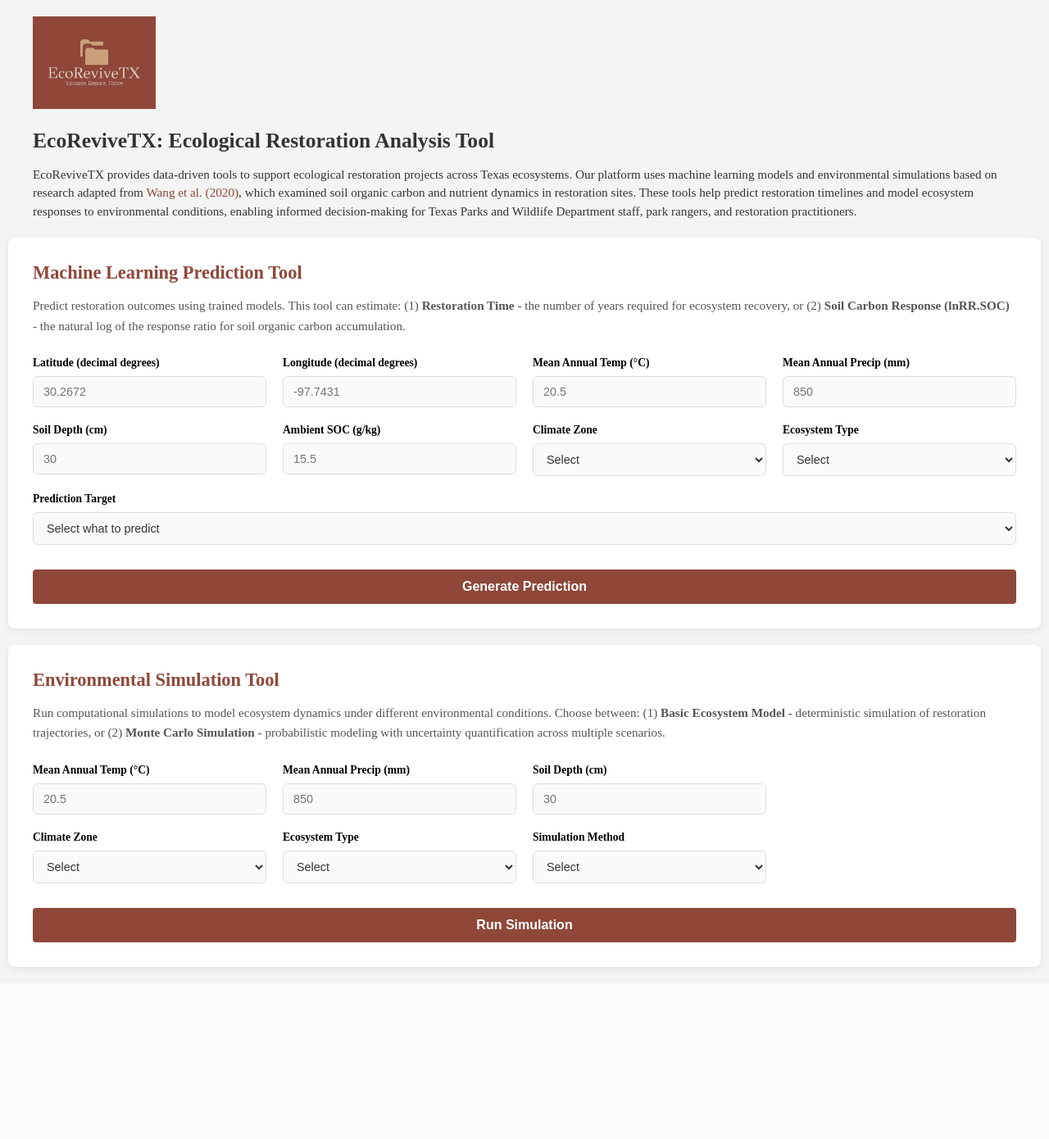
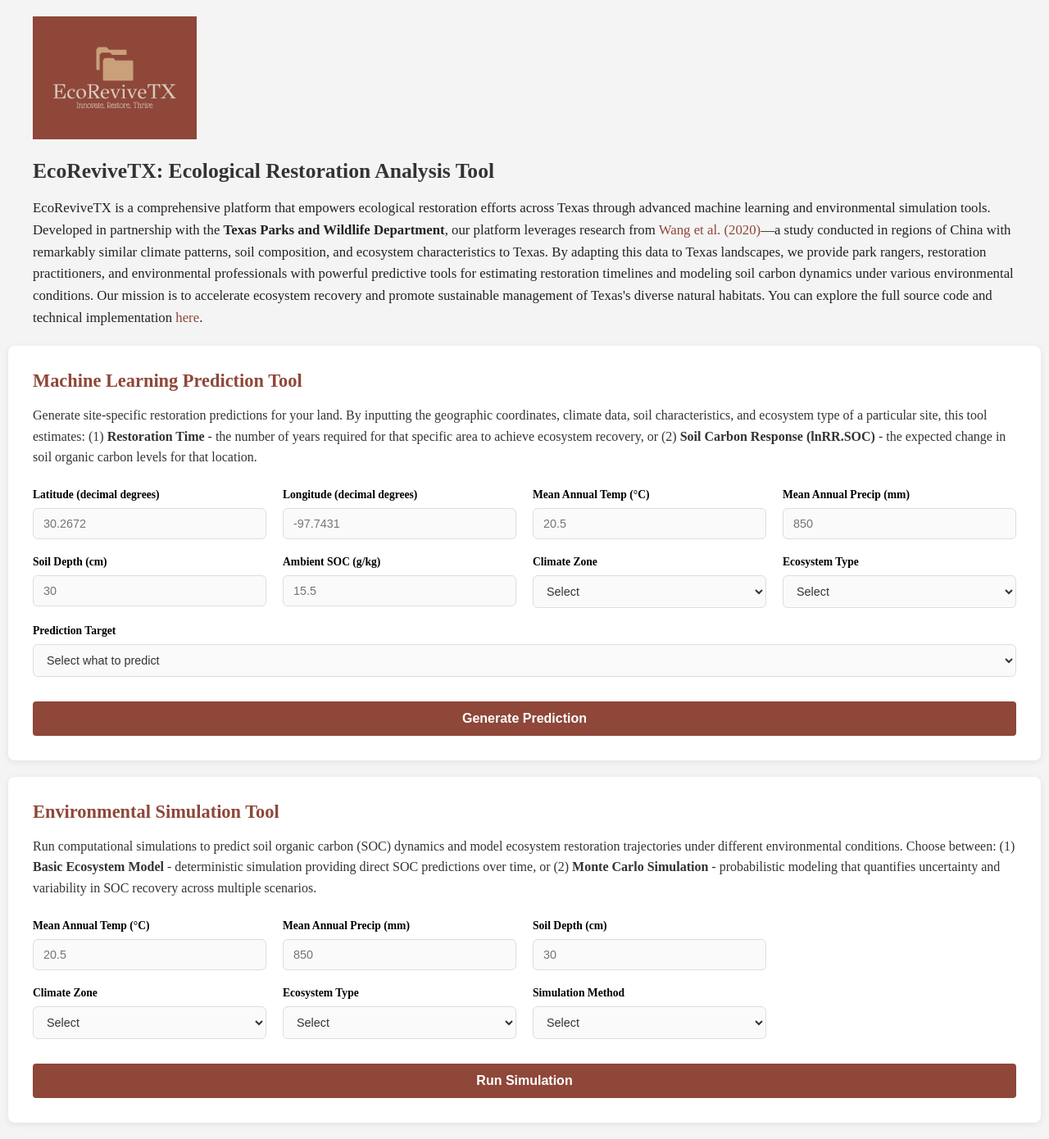
Before and after one commit to AnishK05/EcoReviveTX, a Flask app: page / in a window 1280 px wide. Shown: the whole page at 82% size. Before the commit the page ends 1184 px from the top, so only its background shows below. Run offline with Flask 3, Linux system fonts and the light colour scheme; parts of the project's set-up code (start-up, migrations or seed data) failed here and were passed over.

Commit message:
improving website explanations

```diff
--- a/static/styles.css
+++ b/static/styles.css
@@ -30,7 +30,7 @@ body {
 }
 
 .head-logo {
-    width: 150px;
+    width: 200px;
     height: auto;
     margin-bottom: 10px;
 }
@@ -41,11 +41,11 @@ body {
 }
 
 .introduction {
-    font-size: 0.95em;
+    font-size: 1.05em;
     margin-bottom: 10px;
     font-weight: normal;
-    color: #333;
-    line-height: 1.5;
+    color: #222;
+    line-height: 1.6;
 }
 
 a {
@@ -105,8 +105,8 @@ a:hover {
 }
 
 .tool-description {
-    color: #555;
-    font-size: 0.95em;
+    color: #333;
+    font-size: 1em;
     line-height: 1.6;
     margin-bottom: 25px;
 }
--- a/templates/index.html
+++ b/templates/index.html
@@ -12,13 +12,13 @@
     <div class="header-container">
         <img src="static/ecorevivetx-high-resolution-logo.png" alt="EcoReviveTX Logo" class="head-logo">
         <h1 class="title">EcoReviveTX: Ecological Restoration Analysis Tool</h1>
-        <p class="introduction">EcoReviveTX provides data-driven tools to support ecological restoration projects across Texas ecosystems. Our platform uses machine learning models and environmental simulations based on research adapted from <a href="https://datadryad.org/stash/dataset/doi:10.5061/dryad.msbcc2g0g" target="_blank">Wang et al. (2020)</a>, which examined soil organic carbon and nutrient dynamics in restoration sites. These tools help predict restoration timelines and model ecosystem responses to environmental conditions, enabling informed decision-making for Texas Parks and Wildlife Department staff, park rangers, and restoration practitioners.</p>
+        <p class="introduction">EcoReviveTX is a comprehensive platform that empowers ecological restoration efforts across Texas through advanced machine learning and environmental simulation tools. Developed in partnership with the <strong>Texas Parks and Wildlife Department</strong>, our platform leverages research from <a href="https://datadryad.org/stash/dataset/doi:10.5061/dryad.msbcc2g0g" target="_blank">Wang et al. (2020)</a>—a study conducted in regions of China with remarkably similar climate patterns, soil composition, and ecosystem characteristics to Texas. By adapting this data to Texas landscapes, we provide park rangers, restoration practitioners, and environmental professionals with powerful predictive tools for estimating restoration timelines and modeling soil carbon dynamics under various environmental conditions. Our mission is to accelerate ecosystem recovery and promote sustainable management of Texas's diverse natural habitats. You can explore the full source code and technical implementation <a href="https://github.com/AnishK05/EcoReviveTX" target="_blank">here</a>.</p>
     </div>
 
     <!-- Prediction Tool -->
     <div class="tool-section">
         <h2>Machine Learning Prediction Tool</h2>
-        <p class="tool-description">Predict restoration outcomes using trained models. This tool can estimate: (1) <strong>Restoration Time</strong> - the number of years required for ecosystem recovery, or (2) <strong>Soil Carbon Response (lnRR.SOC)</strong> - the natural log of the response ratio for soil organic carbon accumulation.</p>
+        <p class="tool-description">Generate site-specific restoration predictions for your land. By inputting the geographic coordinates, climate data, soil characteristics, and ecosystem type of a particular site, this tool estimates: (1) <strong>Restoration Time</strong> - the number of years required for that specific area to achieve ecosystem recovery, or (2) <strong>Soil Carbon Response (lnRR.SOC)</strong> - the expected change in soil organic carbon levels for that location.</p>
 
         <form id="prediction-form">
             <div class="input-row">
@@ -90,7 +90,7 @@
     <!-- Simulation Tool -->
     <div class="tool-section">
         <h2>Environmental Simulation Tool</h2>
-        <p class="tool-description">Run computational simulations to model ecosystem dynamics under different environmental conditions. Choose between: (1) <strong>Basic Ecosystem Model</strong> - deterministic simulation of restoration trajectories, or (2) <strong>Monte Carlo Simulation</strong> - probabilistic modeling with uncertainty quantification across multiple scenarios.</p>
+        <p class="tool-description">Run computational simulations to predict soil organic carbon (SOC) dynamics and model ecosystem restoration trajectories under different environmental conditions. Choose between: (1) <strong>Basic Ecosystem Model</strong> - deterministic simulation providing direct SOC predictions over time, or (2) <strong>Monte Carlo Simulation</strong> - probabilistic modeling that quantifies uncertainty and variability in SOC recovery across multiple scenarios.</p>
 
         <form id="simulation-form">
             <div class="input-row">
```
